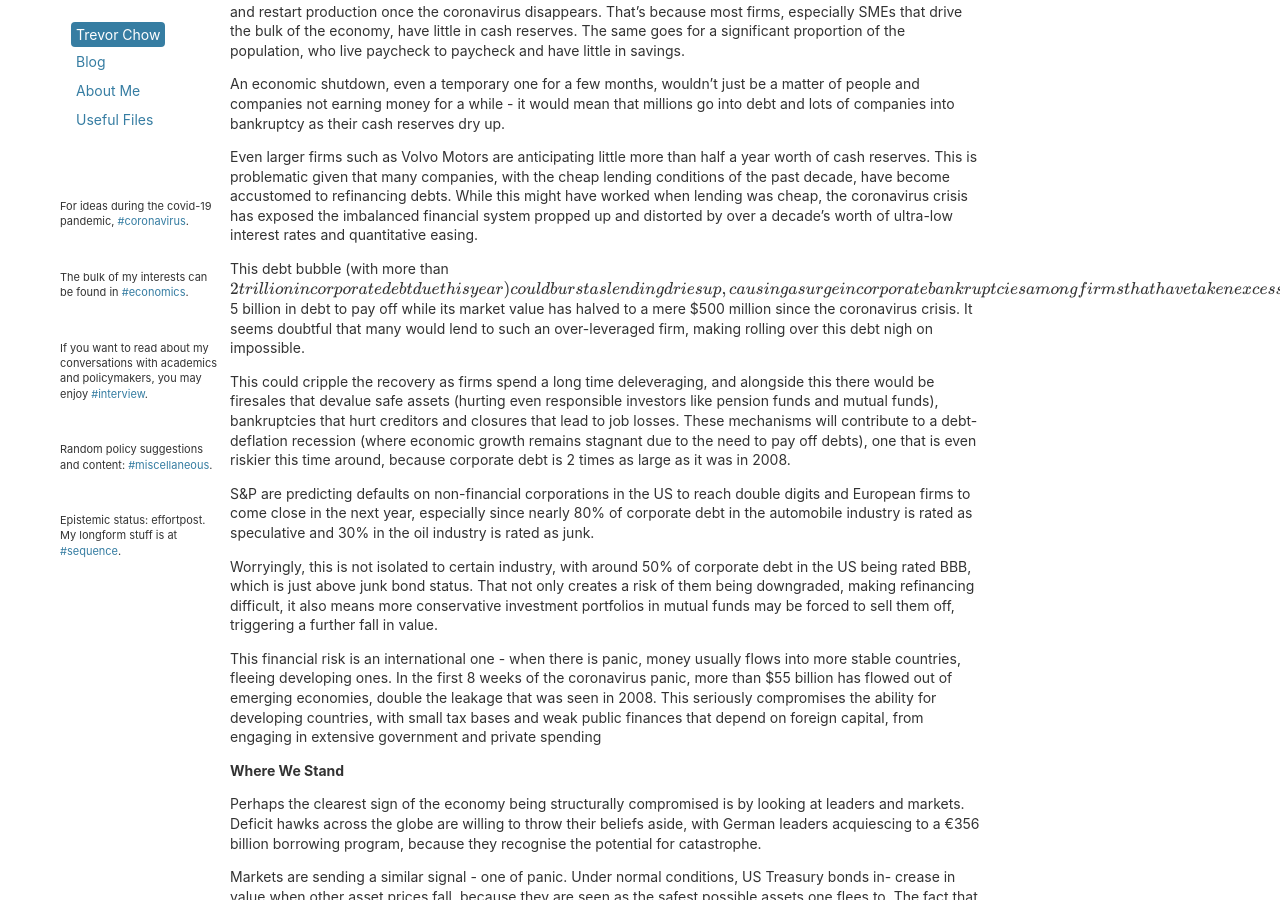
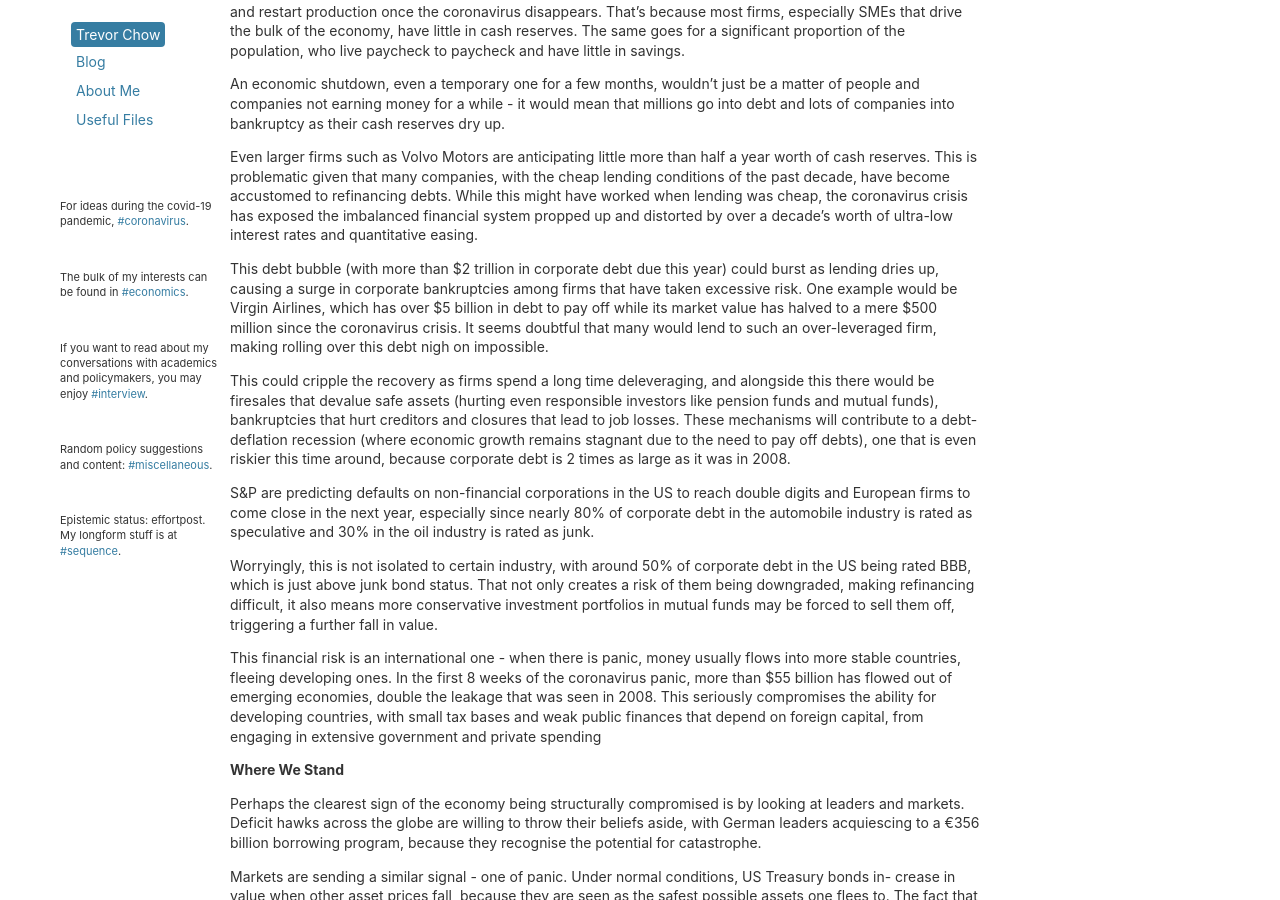
Before and after one commit to tmychow/tmychow.github.io, a Jekyll site: the page built from _posts/2020-03-29-where-we-stand-coronavirus-global-economy.md, in a window 1280 px wide and 900 px high, scrolled down 933 px. Built offline with Jekyll 4.4.1, drawn with Linux system fonts in a browser that asks for light colours; formulas are drawn with MathJax 3; part of the change alters nothing that is shown; some of the changed text lies outside the part shown.

```diff
--- a/_posts/2020-03-29-where-we-stand-coronavirus-global-economy.md
+++ b/_posts/2020-03-29-where-we-stand-coronavirus-global-economy.md
@@ -2,7 +2,7 @@
 layout: post
 title: "Where We Stand: Coronavirus and the Global Economy"
 date: 2020-03-29
-tags: coronavirus economics
+tags: coronavirus economics sequence
 ---
 
 The coronavirus is both a public health and economic crisis. The fact that it is acting as a demand-side and supply-side shock, coupled with the medical solution being antithetical to economic recovery in the short-run, means that its severity is difficult to be underestimated. It also means that there are policy implications on how governments around the world ought to be dealing with it.
@@ -35,7 +35,7 @@ An economic shutdown, even a temporary one for a few months, wouldn’t just be
 
 Even larger firms such as Volvo Motors are anticipating little more than half a year worth of cash reserves. This is problematic given that many companies, with the cheap lending conditions of the past decade, have become accustomed to refinancing debts. While this might have worked when lending was cheap, the coronavirus crisis has exposed the imbalanced financial system propped up and distorted by over a decade’s worth of ultra-low interest rates and quantitative easing.
 
-This debt bubble (with more than $2 trillion in corporate debt due this year) could burst as lending dries up, causing a surge in corporate bankruptcies among firms that have taken excessive risk. One example would be Virgin Airlines, which has over $5 billion in debt to pay off while its market value has halved to a mere $500 million since the coronavirus crisis. It seems doubtful that many would lend to such an over-leveraged firm, making rolling over this debt nigh on impossible.
+This debt bubble (with more than <span>$</span>2 trillion in corporate debt due this year) could burst as lending dries up, causing a surge in corporate bankruptcies among firms that have taken excessive risk. One example would be Virgin Airlines, which has over <span>$</span>5 billion in debt to pay off while its market value has halved to a mere <span>$</span>500 million since the coronavirus crisis. It seems doubtful that many would lend to such an over-leveraged firm, making rolling over this debt nigh on impossible.
 
 This could cripple the recovery as firms spend a long time deleveraging, and alongside this there would be firesales that devalue safe assets (hurting even responsible investors like pension funds and mutual funds), bankruptcies that hurt creditors and closures that lead to job losses. These mechanisms will contribute to a debt-deflation recession (where economic growth remains stagnant due to the need to pay off debts), one that is even riskier this time around, because corporate debt is 2 times as large as it was in 2008.
 
@@ -43,7 +43,7 @@ S&P are predicting defaults on non-financial corporations in the US to reach dou
 
 Worryingly, this is not isolated to certain industry, with around 50% of corporate debt in the US being rated BBB, which is just above junk bond status. That not only creates a risk of them being downgraded, making refinancing difficult, it also means more conservative investment portfolios in mutual funds may be forced to sell them off, triggering a further fall in value.
 
-This financial risk is an international one - when there is panic, money usually flows into more stable countries, fleeing developing ones. In the first 8 weeks of the coronavirus panic, more than $55 billion has flowed out of emerging economies, double the leakage that was seen in 2008. This seriously compromises the ability for developing countries, with small tax bases and weak public finances that depend on foreign capital, from engaging in extensive government and private spending
+This financial risk is an international one - when there is panic, money usually flows into more stable countries, fleeing developing ones. In the first 8 weeks of the coronavirus panic, more than <span>$</span>55 billion has flowed out of emerging economies, double the leakage that was seen in 2008. This seriously compromises the ability for developing countries, with small tax bases and weak public finances that depend on foreign capital, from engaging in extensive government and private spending
 
 
 **Where We Stand**
@@ -79,11 +79,11 @@ In the UK, Chancellor Sunak announced that the UK government is going to pay 80%
 
 Perhaps most importantly, he has been clear in his determination, saying that he has the legal authority to “offer whatever further financial support necessary”. That represents a huge commitment towards defending the economy that undoubtedly renewed confidence among business owners.
 
-Meanwhile, the USA has delayed tax day by a quarter, bringing it to July 15. The $2 trillion stimulus package provides handouts of up to $1,200 per person, suspends student loan payments for 6 months and expanded unemployment insurance by $600 a week for four months. This is on top of the $200 to $500 a week provided by states, and alongside this is the creation of an unemployment assistance program to include the self-employed, independent contractors and gig economy workers.
+Meanwhile, the USA has delayed tax day by a quarter, bringing it to July 15. The <span>$</span>2 trillion stimulus package provides handouts of up to <span>$</span>1,200 per person, suspends student loan payments for 6 months and expanded unemployment insurance by <span>$</span>600 a week for four months. This is on top of the <span>$</span>200 to <span>$</span>500 a week provided by states, and alongside this is the creation of an unemployment assistance program to include the self-employed, independent contractors and gig economy workers.
 
-The Treasury has also provided $500 billion in loans, with 10% earmarked for air carriers and national security. The loans are conditional upon businesses not being able to issue dividends till at least a year after the loan has been repayed and them retaining 90% of employees for 6 months, with a delayed repayment schedule for SMEs and non-profits. $1 billion has also been provided for the Defense Production Act, with Trump compelling GM to make ventilators via this legislation.
+The Treasury has also provided <span>$</span>500 billion in loans, with 10% earmarked for air carriers and national security. The loans are conditional upon businesses not being able to issue dividends till at least a year after the loan has been repayed and them retaining 90% of employees for 6 months, with a delayed repayment schedule for SMEs and non-profits. <span>$</span>1 billion has also been provided for the Defense Production Act, with Trump compelling GM to make ventilators via this legislation.
 
-The package further includes $32 billion in grants and $29 billion in loans for the airline industry, conditional upon them not making furloughs, paycuts, stock buybacks and issuing dividends for the next 6 months. Hospitals and healthcare also received $117 billion to support the provision of care.
+The package further includes <span>$</span>32 billion in grants and <span>$</span>29 billion in loans for the airline industry, conditional upon them not making furloughs, paycuts, stock buybacks and issuing dividends for the next 6 months. Hospitals and healthcare also received <span>$</span>117 billion to support the provision of care.
 
 These sorts of fiscal policies are by and large enormous commitments that will help businesses stay alive and not have to fire their workers immediately, allowing economic spending to continue.
 
```
